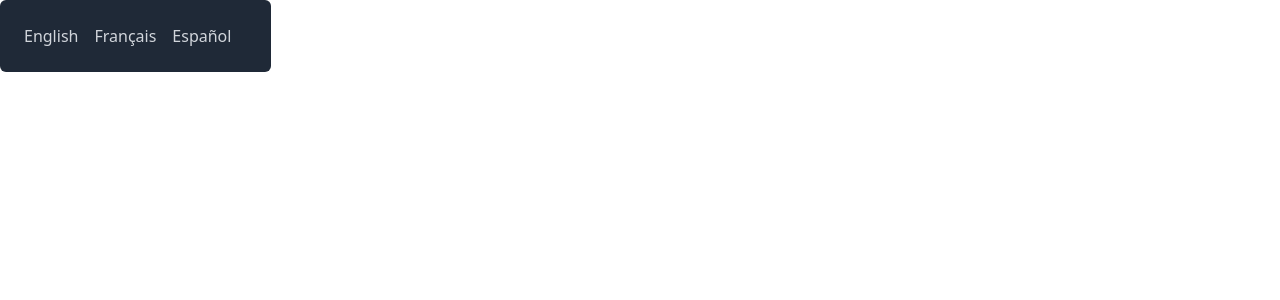
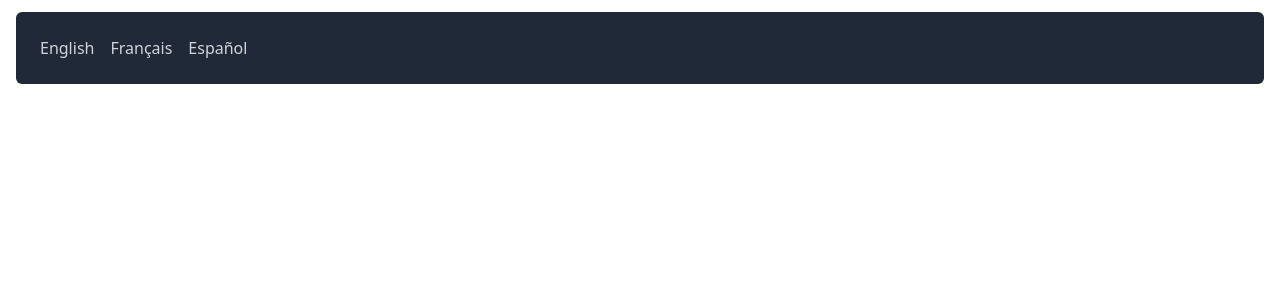
Before and after one commit to marcoandre1/marcoandre1.github.io, a React (Create React App) app: page / in a window 1280 px wide. Shown: the top 300 px of the page. Built offline with nearby package versions, Linux system fonts and the light colour scheme.

Commit message:
Update UI

```diff
--- a/src/App.js
+++ b/src/App.js
@@ -10,7 +10,7 @@ class App extends Component {
     return (
       <BrowserRouter>
         <Provider store={store}>
-          <div className="flex">
+          <div className="mx-4 my-3">
             <ConnectedNavigation />
             <Route
               exact
```
